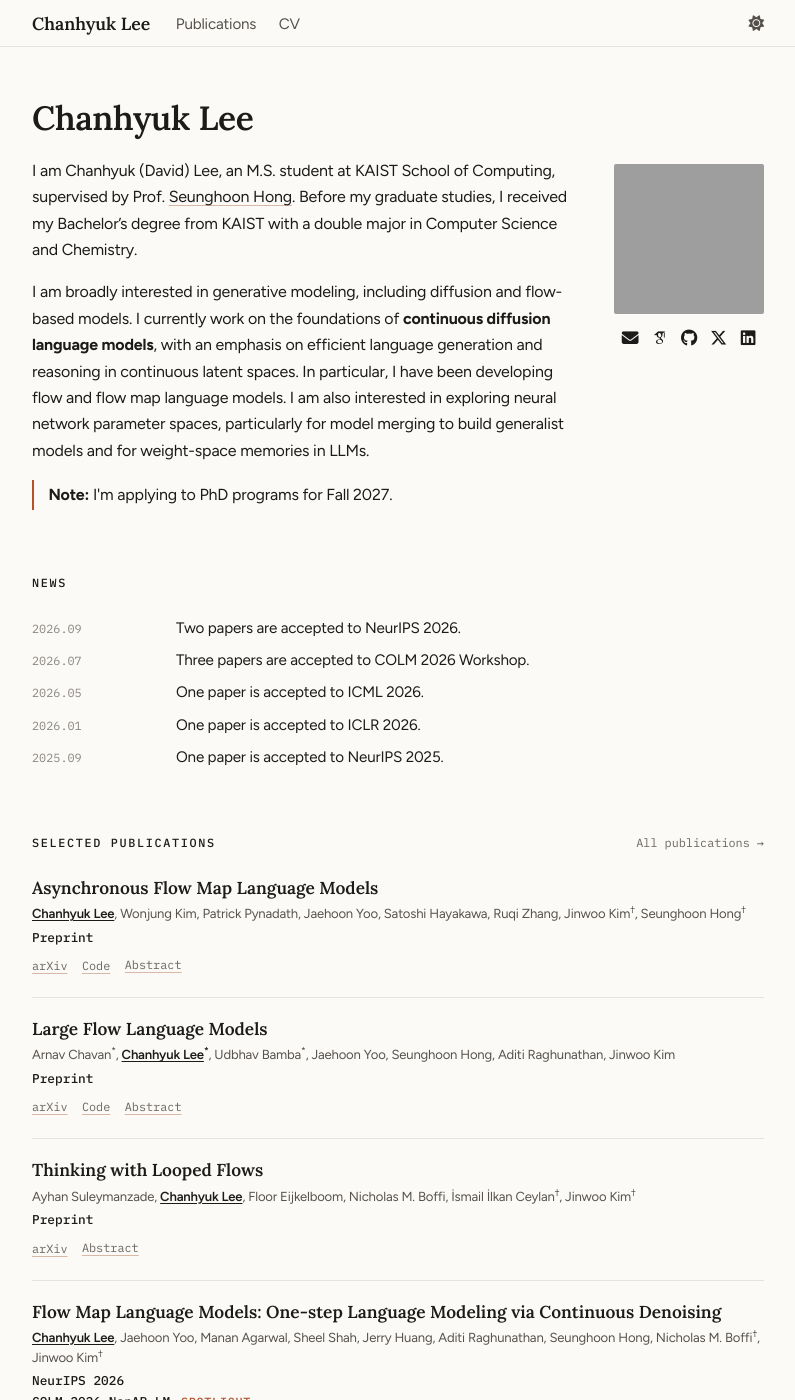
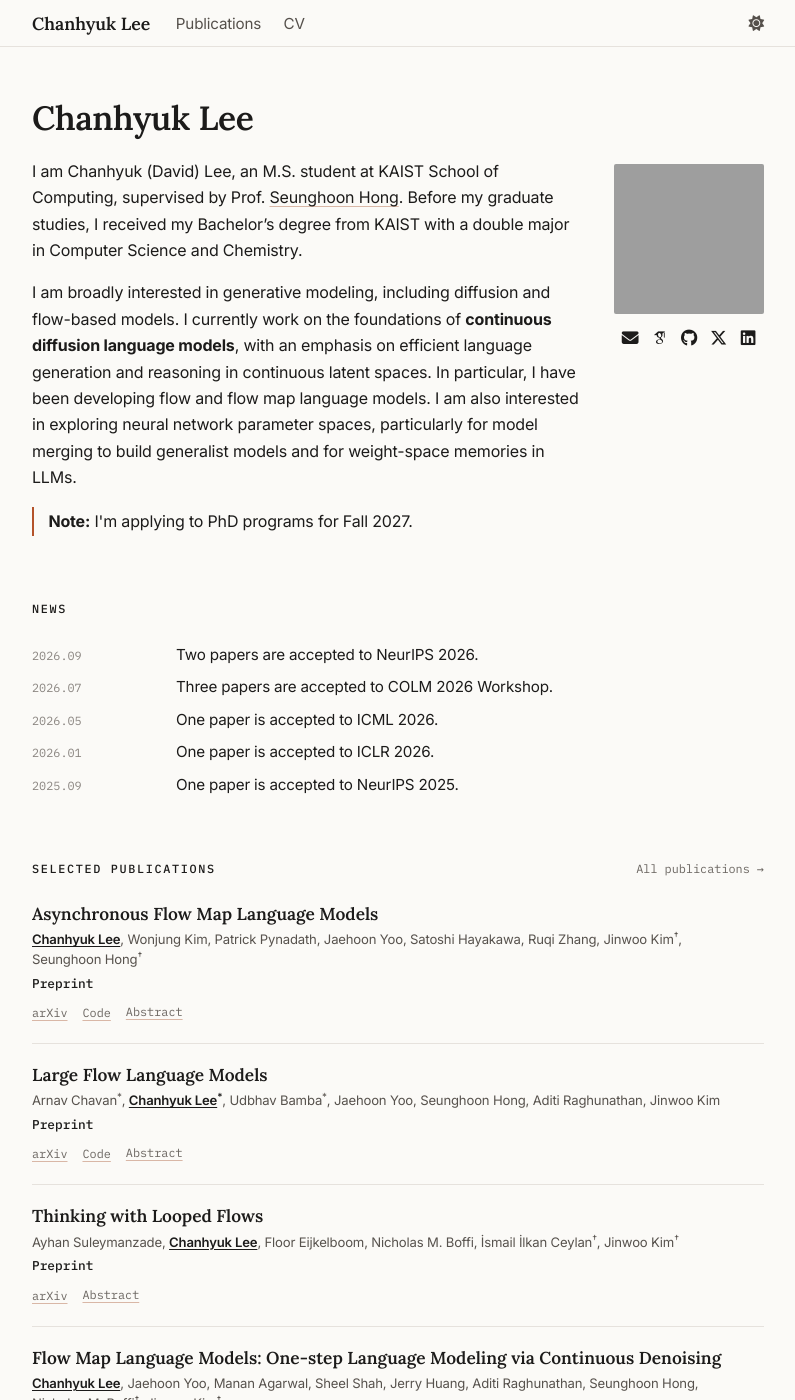
Before and after one commit to david3684/david3684.github.io, a Jekyll site: the page built from _pages/about.md, in a window 1280 px wide and 1400 px high. Shown: the whole window, without its empty margins (242-1037 px from the left). Built offline with Jekyll 4.4.1, drawn with Linux system fonts in a browser that asks for light colours; some web fonts are replaced; grey boxes are pictures that could not be loaded.

Commit message:
Switch body font back to Inter
Co-Authored-By: Claude Fable 5.2 <noreply@anthropic.com>

```diff
--- a/_includes/head/custom.html
+++ b/_includes/head/custom.html
@@ -11,7 +11,7 @@
 <link rel="stylesheet" href="{{ base_path }}/assets/css/academicons.css"/>
 <link rel="preconnect" href="https://fonts.googleapis.com"/>
 <link rel="preconnect" href="https://fonts.gstatic.com" crossorigin/>
-<link rel="stylesheet" href="https://fonts.googleapis.com/css2?family=IBM+Plex+Mono:wght@400;500&family=Figtree:ital,wght@0,400..700;1,400..600&family=Lora:ital,wght@0,400;0,600;1,400&display=swap"/>
+<link rel="stylesheet" href="https://fonts.googleapis.com/css2?family=IBM+Plex+Mono:wght@400;500&family=Inter:wght@400;500;600;700&family=Lora:ital,wght@0,400;0,600;1,400&display=swap"/>
 
 
 <!-- Support for MatJax -->
--- a/_sass/layout/_redesign.scss
+++ b/_sass/layout/_redesign.scss
@@ -15,7 +15,7 @@
    ========================================================================== */
 
 $rd-serif: "Lora", Charter, Georgia, "Times New Roman", serif;
-$rd-sans: "Figtree", $sans-serif;
+$rd-sans: "Inter", $sans-serif;
 $rd-mono: "IBM Plex Mono", ui-monospace, "SF Mono", Menlo, Consolas, monospace;
 $rd-width: 780px;
 $rd-gutter: 7.6rem;      // margin column width
```
